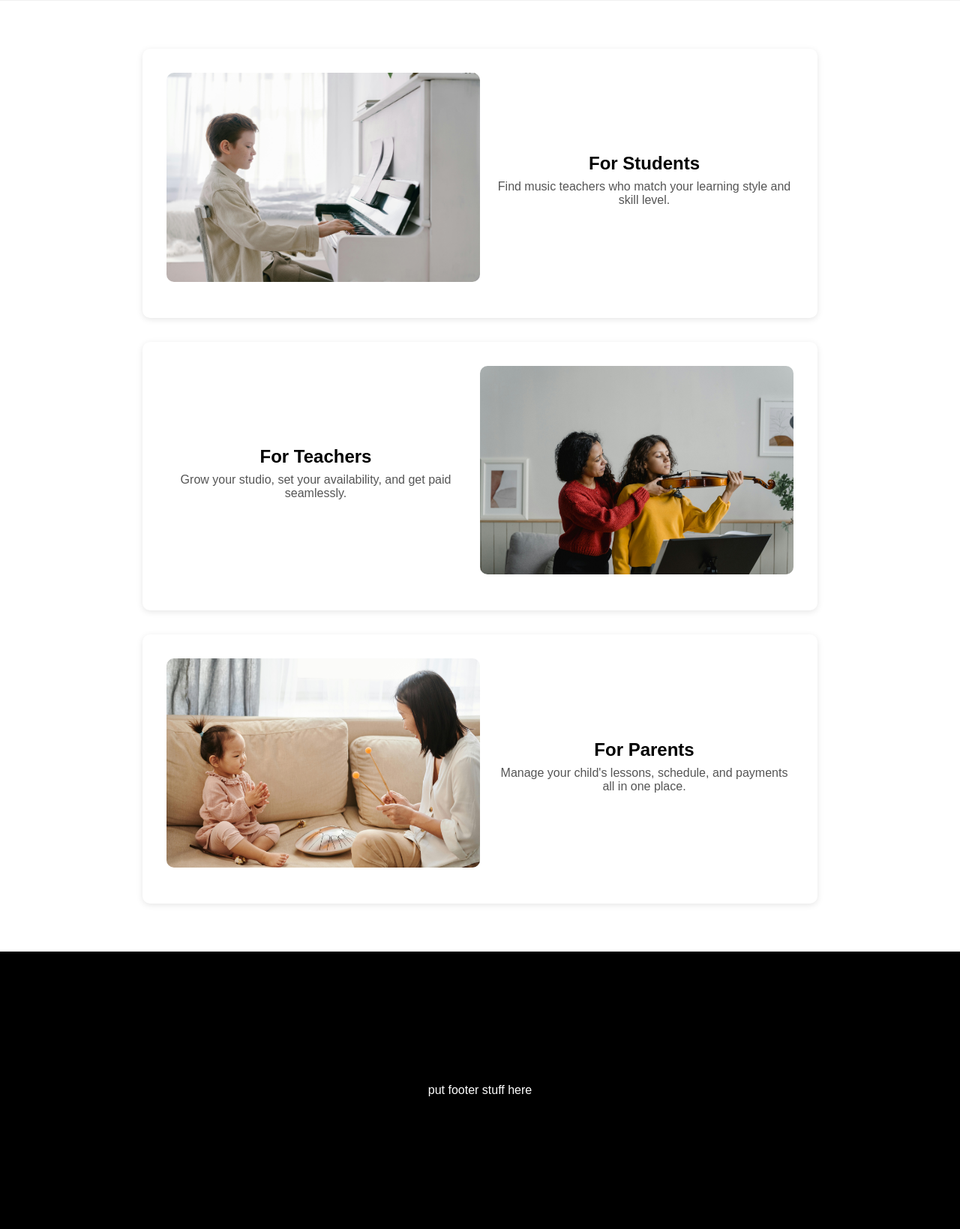
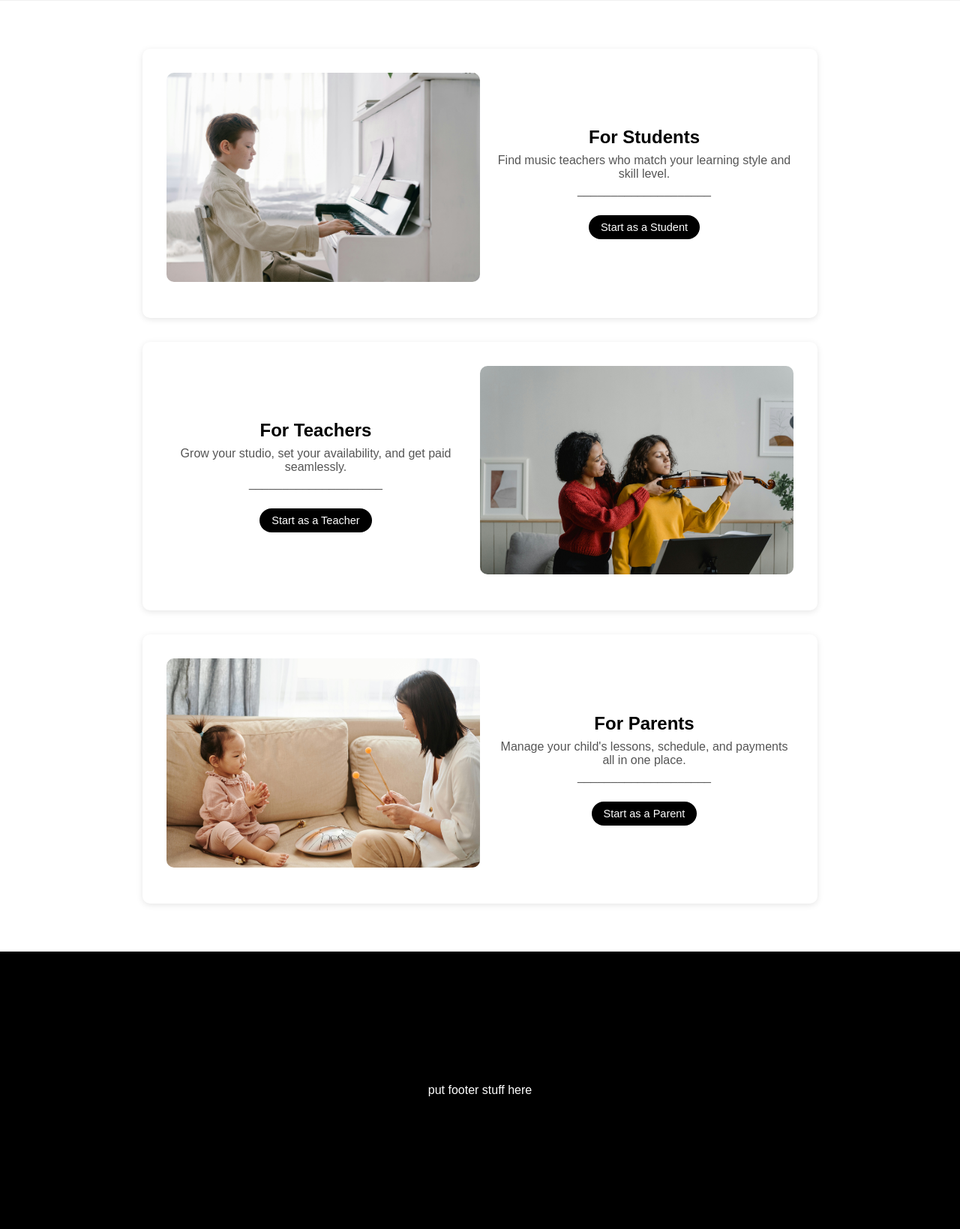
Before and after one commit to amanpalanati/sonata, a Python web app: template frontend/templates/index.html in a window 1280 px wide. Shown: the part 352-1991 px from the top of the page at 75% size. Run offline with Jinja, Linux system fonts and the light colour scheme; the template is opened without the code that fills it, so the values that code supplies are empty.

Commit message:
Add sign-up links and underlines to card sections for students, teachers, and parents

```diff
--- a/frontend/styles/homepage/page.css
+++ b/frontend/styles/homepage/page.css
@@ -86,6 +86,7 @@
   display: flex;
   flex-direction: column;
   justify-content: center;
+  align-items: center;
 }
 
 .card h2 {
@@ -100,8 +101,31 @@
   text-align: center;
 }
 
-.card-grid a {
+.card .underline {
+  color: #555;
+  margin-top: -4px;
+  margin-bottom: 16px;
+}
+
+.card .sign-up-link {
+  color: white;
   text-decoration: none;
+  font-size: 14.5px;
+  margin-top: 8px;
+  background-color: black;
+  text-align: center;
+  padding: 8px 16px;
+  width: fit-content;
+  border-radius: 20px;
+  transition: 0.15s;
+}
+
+.card .sign-up-link:hover {
+  background-color: rgb(50, 50, 50);
+}
+
+.card .sign-up-link:active {
+  background-color: rgb(96, 96, 96);
 }
 
 @media (max-width: 768px) {
--- a/frontend/templates/index.html
+++ b/frontend/templates/index.html
@@ -36,7 +36,6 @@
     </section>
 
     <section class="card-grid">
-      <a href="#">
       <div class="card">
         <img src="../public/images/student.jpg" alt="Students" />
         <div class="card-text">
@@ -44,11 +43,13 @@
           <p>
             Find music teachers who match your learning style and skill level.
           </p>
+          <p class="underline">
+            ____________________
+          </p>
+          <a class="sign-up-link" href="#">Start as a Student</a>
         </div>
       </div>
-      </a>
 
-      <a href="#">
       <div class="card">
         <div class="opposite-card-text">
           <h2>For Teachers</h2>
@@ -56,12 +57,14 @@
             Grow your studio, set your availability, and&nbsp;get paid
             seamlessly.
           </p>
+          <p class="underline">
+            ____________________
+          </p>
+          <a class="sign-up-link" href="#">Start as a Teacher</a>
         </div>
         <img src="../public/images/teacher.jpg" alt="Teachers" />
       </div>
-      </a>
 
-      <a href="#">
       <div class="card">
         <img src="../public/images/parent.jpg" alt="Parents" />
         <div class="card-text">
@@ -70,9 +73,12 @@
             Manage your child's lessons, schedule, and payments all in one
             place.
           </p>
+          <p class="underline">
+            ____________________
+          </p>
+          <a class="sign-up-link" href="#">Start as a Parent</a>
         </div>
       </div>
-      </a>
     </section>
 
     <footer>
```
Lines whose indentation alone changed are shown as unchanged.
